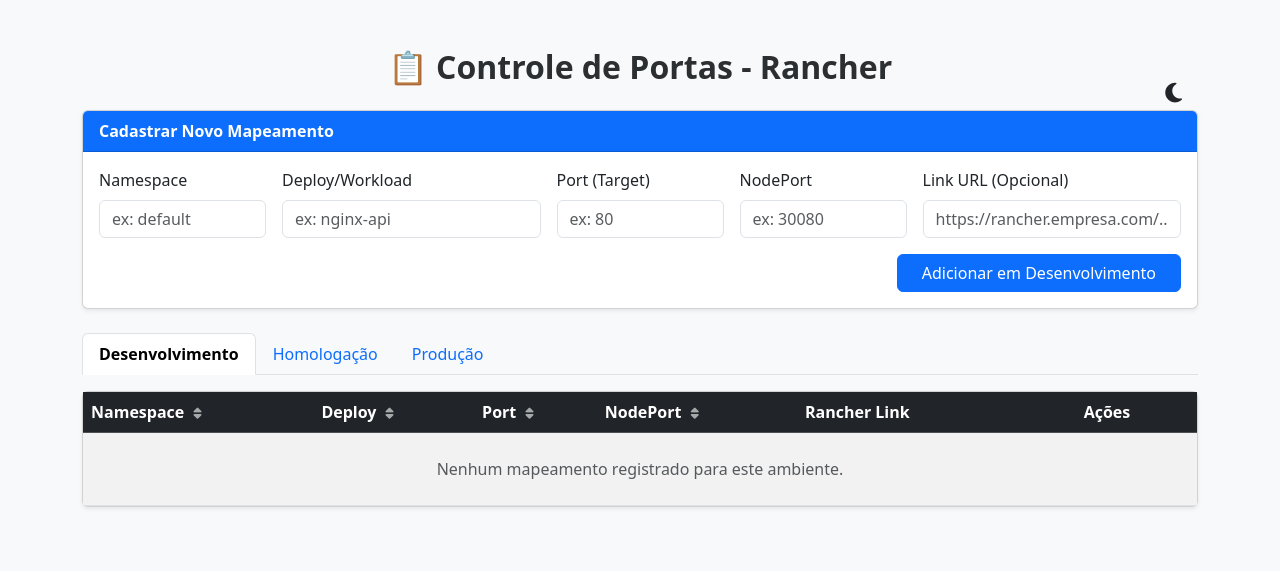
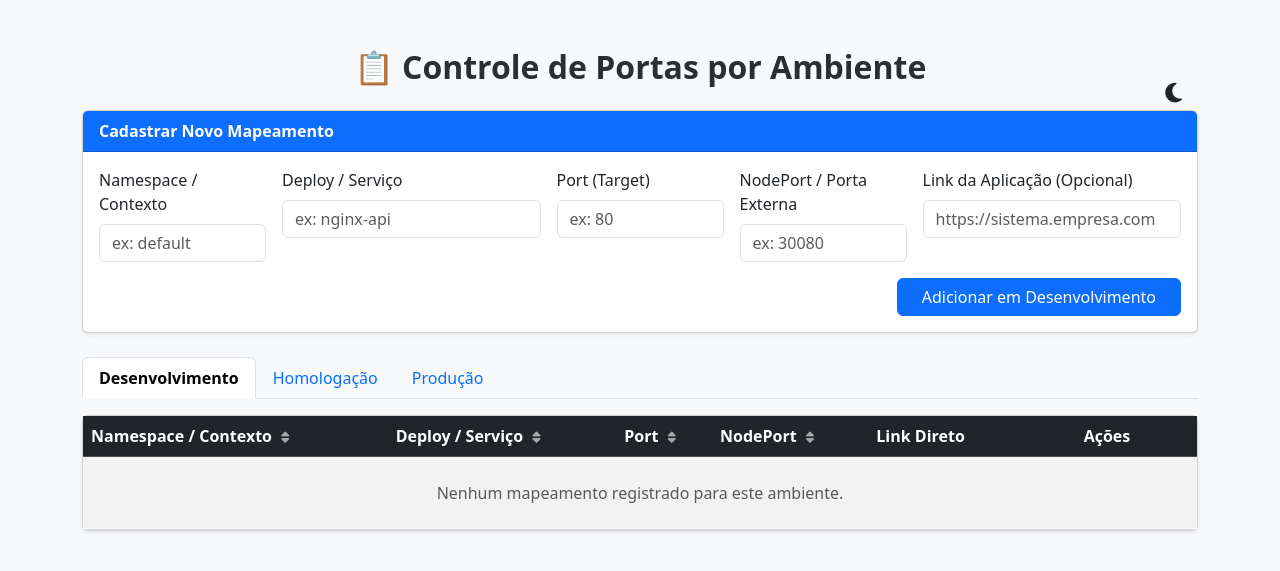
Before and after one commit to Fml3005/PortList, a Flask app: page / in a window 1280 px wide. Shown: the top 571 px of the page. Run offline with Flask 3, Linux system fonts and the light colour scheme; data that the repository does not hold is empty; some libraries are stand-ins or nearby versions.

Commit message:
Ajustes do projeto

```diff
--- a/gerenciador-portas/app/app.py
+++ b/gerenciador-portas/app/app.py
@@ -6,7 +6,7 @@
 app = Flask(__name__)
 
 DB_HOST = os.getenv("DB_HOST", "db")
-DB_NAME = os.getenv("DB_NAME", "rancher_ports")
+DB_NAME = os.getenv("DB_NAME", "infra_ports")
 DB_USER = os.getenv("DB_USER", "postgres")
 DB_PASSWORD = os.getenv("DB_PASSWORD", "postgres")
 
@@ -20,7 +20,6 @@
 def init_db():
     conn = get_db_connection()
     cur = conn.cursor()
-    # Adicionada a coluna 'link' (TEXT, permitindo nulo caso não queira preencher)
     cur.execute(
         """
         CREATE TABLE IF NOT EXISTS mapeamentos (
@@ -62,7 +61,7 @@
     deploy = request.form["deploy"]
     port = request.form["port"]
     nodeport = request.form["nodeport"]
-    link = request.form.get("link", "")  # Captura o link do formulário
+    link = request.form.get("link", "")
 
     try:
         conn = get_db_connection()
@@ -75,7 +74,7 @@
         cur.close()
         conn.close()
     except Exception as e:
-        print(f"Erro ao inserir: {e}")
+        print(f"Erro ao inserir (NodePort duplicado no mesmo ambiente): {e}")
 
     return redirect(url_for("index", aba=ambiente))
 
@@ -88,7 +87,7 @@
     deploy = request.form["deploy"]
     port = request.form["port"]
     nodeport = request.form["nodeport"]
-    link = request.form.get("link", "")  # Captura o link editado
+    link = request.form.get("link", "")
 
     try:
         conn = get_db_connection()
--- a/gerenciador-portas/app/templates/index.html
+++ b/gerenciador-portas/app/templates/index.html
@@ -3,7 +3,7 @@
 <head>
     <meta charset="UTF-8">
     <meta name="viewport" content="width=device-width, initial-scale=1.0">
-    <title>Gerenciador de Portas Rancher</title>
+    <title>Gerenciador de Portas e Ambientes</title>
     <link href="https://cdn.jsdelivr.net/npm/bootstrap@5.3.2/dist/css/bootstrap.min.css" rel="stylesheet">
     <link rel="stylesheet" href="https://cdnjs.cloudflare.com/ajax/libs/font-awesome/6.5.1/css/all.min.css">
     <style>
@@ -20,7 +20,6 @@
         .theme-toggle:hover {
             background-color: rgba(128, 128, 128, 0.1);
         }
-        /* Estilo para indicar que as colunas são clicáveis para ordenar */
         .sortable {
             cursor: pointer;
             user-select: none;
@@ -44,7 +43,7 @@
         </div>
 
         <div class="text-center mb-4">
-            <h2 class="text-secondary-emphasis fw-bold">📋 Controle de Portas - Rancher</h2>
+            <h2 class="text-secondary-emphasis fw-bold">📋 Controle de Portas por Ambiente</h2>
         </div>
 
         <div class="card mb-4 shadow-sm">
@@ -53,11 +52,11 @@
                 <form action="/adicionar" method="POST" class="row g-3">
                     <input type="hidden" name="ambiente" value="{{ aba_ativa }}">
                     <div class="col-md-2">
-                        <label class="form-label fw-medium">Namespace</label>
+                        <label class="form-label fw-medium">Namespace / Contexto</label>
                         <input type="text" name="namespace" class="form-control" required placeholder="ex: default">
                     </div>
                     <div class="col-md-3">
-                        <label class="form-label fw-medium">Deploy/Workload</label>
+                        <label class="form-label fw-medium">Deploy / Serviço</label>
                         <input type="text" name="deploy" class="form-control" required placeholder="ex: nginx-api">
                     </div>
                     <div class="col-md-2">
@@ -65,12 +64,12 @@
                         <input type="number" name="port" class="form-control" required placeholder="ex: 80">
                     </div>
                     <div class="col-md-2">
-                        <label class="form-label fw-medium">NodePort</label>
+                        <label class="form-label fw-medium">NodePort / Porta Externa</label>
                         <input type="number" name="nodeport" class="form-control" required placeholder="ex: 30080">
                     </div>
                     <div class="col-md-3">
-                        <label class="form-label fw-medium">Link URL (Opcional)</label>
-                        <input type="url" name="link" class="form-control" placeholder="https://rancher.empresa.com/...">
+                        <label class="form-label fw-medium">Link da Aplicação (Opcional)</label>
+                        <input type="url" name="link" class="form-control" placeholder="https://sistema.empresa.com">
                     </div>
                     <div class="col-12 d-flex justify-content-end mt-3">
                         <button type="submit" class="btn btn-primary px-4">Adicionar em {{ aba_ativa.capitalize() }}</button>
@@ -93,14 +92,14 @@
 
         <div class="card shadow-sm">
             <div class="table-responsive">
-                <table class="table table-striped table-hover mb-0" id="rancherTable">
+                <table class="table table-striped table-hover mb-0" id="infraTable">
                     <thead class="table-dark">
                         <tr>
-                            <th class="sortable" data-index="0" data-type="text">Namespace <i class="fa-solid fa-sort sort-icon"></i></th>
-                            <th class="sortable" data-index="1" data-type="text">Deploy <i class="fa-solid fa-sort sort-icon"></i></th>
+                            <th class="sortable" data-index="0" data-type="text">Namespace / Contexto <i class="fa-solid fa-sort sort-icon"></i></th>
+                            <th class="sortable" data-index="1" data-type="text">Deploy / Serviço <i class="fa-solid fa-sort sort-icon"></i></th>
                             <th class="sortable" data-index="2" data-type="number">Port <i class="fa-solid fa-sort sort-icon"></i></th>
                             <th class="sortable" data-index="3" data-type="number">NodePort <i class="fa-solid fa-sort sort-icon"></i></th>
-                            <th>Rancher Link</th>
+                            <th>Link Direto</th>
                             <th width="180px" class="text-center">Ações</th>
                         </tr>
                     </thead>
@@ -115,7 +114,7 @@
                                 <td class="align-middle">
                                     {% if item.link %}
                                         <a href="{{ item.link }}" target="_blank" class="btn btn-outline-info btn-sm">
-                                            <i class="fa-solid fa-arrow-up-right-from-square"></i> Acessar Link
+                                            <i class="fa-solid fa-arrow-up-right-from-square"></i> Acessar
                                         </a>
                                     {% else %}
                                         <span class="text-muted-emphasis small"><em>Sem link</em></span>
@@ -155,11 +154,11 @@
                     <input type="hidden" name="ambiente" value="{{ aba_ativa }}">
 
                     <div class="mb-3">
-                        <label class="form-label fw-medium">Namespace</label>
+                        <label class="form-label fw-medium">Namespace / Contexto</label>
                         <input type="text" name="namespace" id="edit-namespace" class="form-control" required>
                     </div>
                     <div class="mb-3">
-                        <label class="form-label fw-medium">Deploy/Workload</label>
+                        <label class="form-label fw-medium">Deploy / Serviço</label>
                         <input type="text" name="deploy" id="edit-deploy" class="form-control" required>
                     </div>
                     <div class="mb-3">
@@ -186,7 +185,6 @@
     <script src="https://cdn.jsdelivr.net/npm/bootstrap@5.3.2/dist/js/bootstrap.bundle.min.js"></script>
 
     <script>
-        // LÓGICA DE DARK MODE
         const themeSwitcher = document.getElementById('themeSwitcher');
         const htmlElement = document.documentElement;
 
@@ -211,7 +209,6 @@
             }
         }
 
-        // LÓGICA PARA INJETAR DADOS E ABRIR O MODAL
         const bsEditModal = new bootstrap.Modal(document.getElementById('editModal'));
 
         function openEditModal(id, namespace, deploy, port, nodeport, link) {
@@ -225,34 +222,27 @@
             bsEditModal.show();
         }
 
-        // ==========================================
-        // LÓGICA DE ORDENAÇÃO DINÂMICA DA TABELA
-        // ==========================================
         document.querySelectorAll('.sortable').forEach(header => {
             header.addEventListener('click', () => {
-                const table = document.getElementById('rancherTable');
+                const table = document.getElementById('infraTable');
                 const tbody = table.querySelector('tbody');
                 const rows = Array.from(tbody.querySelectorAll('tr'));
 
-                // Se a tabela estiver vazia (mensagem de "Nenhum mapeamento"), não faz nada
                 if (rows.length === 1 && rows[0].querySelector('td').getAttribute('colspan')) return;
 
                 const index = parseInt(header.getAttribute('data-index'));
                 const type = header.getAttribute('data-type');
                 const isAscending = header.classList.contains('th-sort-asc');
 
-                // Reseta os ícones de todas as colunas
                 document.querySelectorAll('.sortable').forEach(h => {
                     h.classList.remove('th-sort-asc', 'th-sort-desc');
                     h.querySelector('.sort-icon').className = 'fa-solid fa-sort sort-icon';
                 });
 
-                // Alterna a direção da ordenação atual
                 const direction = isAscending ? -1 : 1;
                 header.classList.add(isAscending ? 'th-sort-desc' : 'th-sort-asc');
                 header.querySelector('.sort-icon').className = isAscending ? 'fa-solid fa-sort-down sort-icon text-primary' : 'fa-solid fa-sort-up sort-icon text-primary';
 
-                // Executa o Sort das linhas
                 rows.sort((rowA, rowB) => {
                     let cellA = rowA.children[index].textContent.trim();
                     let cellB = rowB.children[index].textContent.trim();
@@ -260,11 +250,9 @@
                     if (type === 'number') {
                         return (parseInt(cellA, 10) - parseInt(cellB, 10)) * direction;
                     }
-
                     return cellA.localeCompare(cellB, 'pt-BR', { sensitivity: 'base' }) * direction;
                 });
 
-                // Re-injeta as linhas ordenadas no corpo da tabela
                 rows.forEach(row => tbody.appendChild(row));
             });
         });
```
